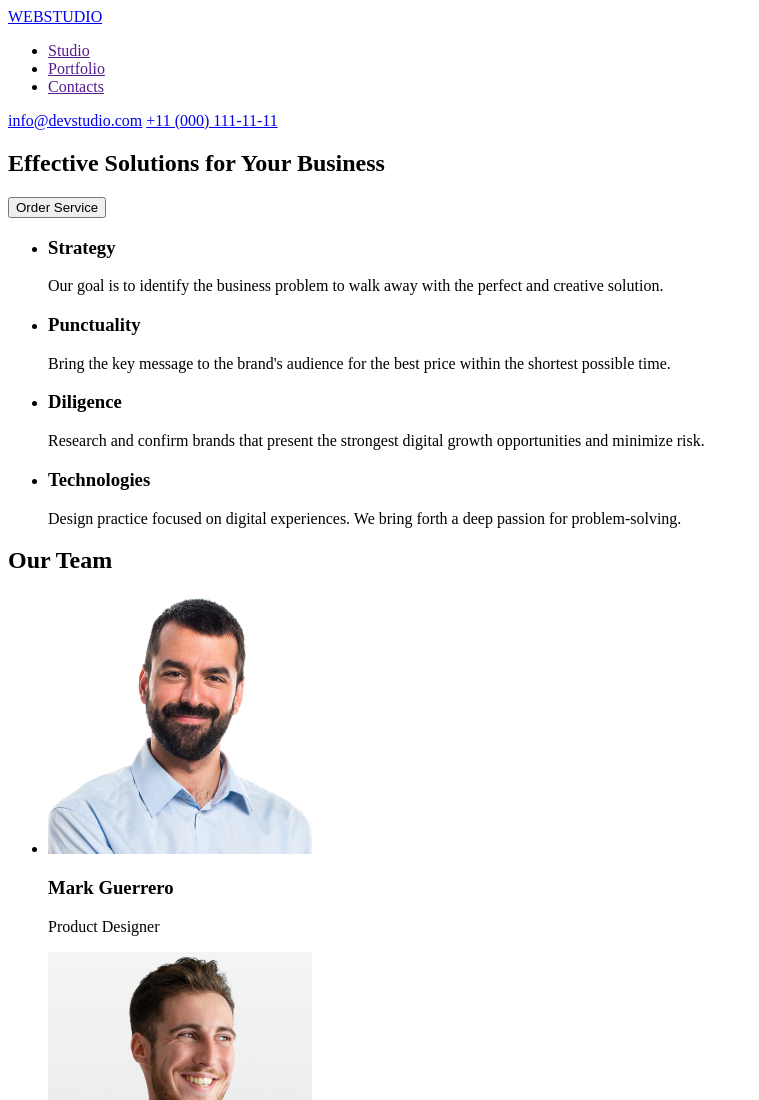
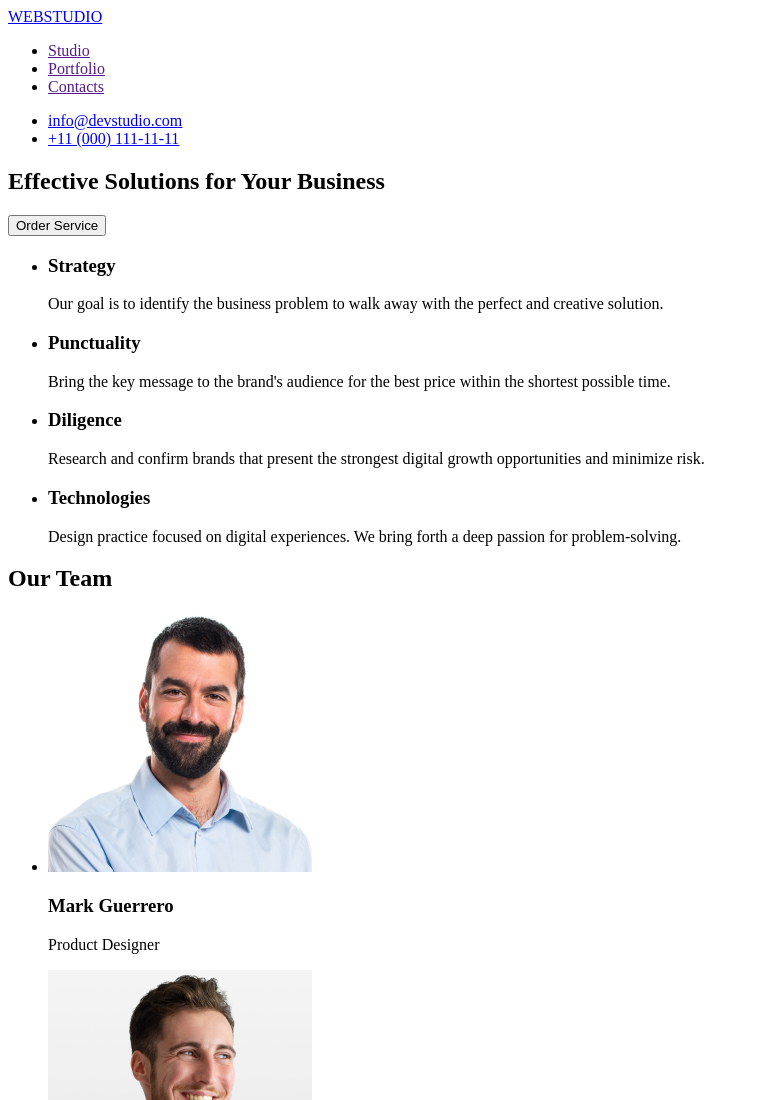
Before and after one commit to KarolinaTaran/goit-markup-hw-01, a plain HTML site: page index.html in a window 1280 px wide. Shown: the top 1100 px of the page, without its empty margins (0-759 px from the left). Drawn offline with Linux system fonts and the light colour scheme.

Commit message:
Update index.html

```diff
--- a/index.html
+++ b/index.html
@@ -9,9 +9,9 @@
 
 <body>
   <header>
-    <div>
-      <a href="./index.html">WEBSTUDIO</a>
-    </div>
+
+    <a href="./index.html">WEBSTUDIO</a>
+
     <nav>
       <ul>
         <li>
@@ -25,8 +25,10 @@
         </li>
       </ul>
     </nav>
-    <a href="mailto:info@devstudio.com">info@devstudio.com</a>
-    <a href="tel:+110001111111">+11 (000) 111-11-11</a>
+    <ul>
+      <li><a href="mailto:info@devstudio.com">info@devstudio.com</a></li>
+      <li><a href="tel:+110001111111">+11 (000) 111-11-11</a></li>
+    </ul>
   </header>
   <main>
     <!-- Container 1 -->
```
